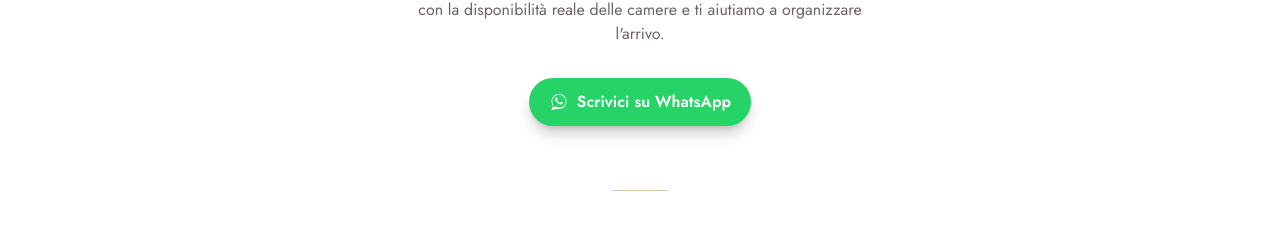
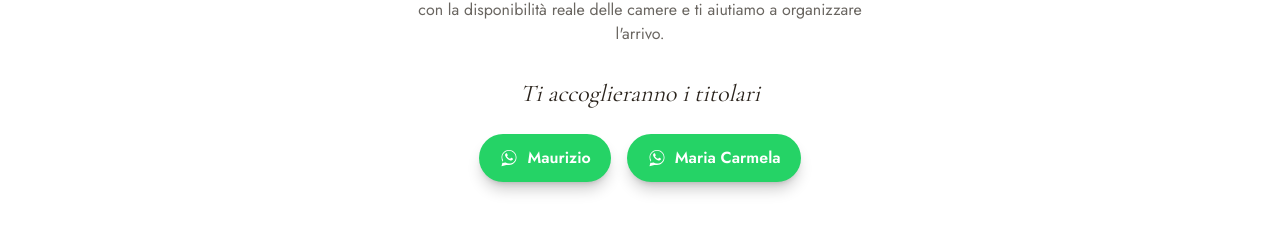
Before and after one commit to rossanorooms-prog/risvegliarsi, a Next.js app: page /contatti in a window 1280 px wide. Shown: the part 239-471 px from the top of the page. Built offline with nearby package versions, Linux system fonts and the light colour scheme.

Commit message:
Aggiunta sezione titolari in Contatti con WhatsApp dedicato per Maurizio e Maria Carmela

```diff
--- a/app/contatti/page.tsx
+++ b/app/contatti/page.tsx
@@ -1,4 +1,4 @@
-import { site } from "@/data/config";
+import { site, titolari } from "@/data/config";
 import WhatsAppButton from "@/components/WhatsAppButton";
 import type { Metadata } from "next";
 
@@ -15,8 +15,18 @@ export default function ContattiPage() {
         disponibilità reale delle camere e ti aiutiamo a organizzare l&apos;arrivo.
       </p>
 
-      <div className="mt-8 flex justify-center">
-        <WhatsAppButton fixed={false} />
+      <p className="mx-auto mt-8 font-display text-2xl italic text-inchiostro">
+        Ti accoglieranno i titolari
+      </p>
+      <div className="mt-6 flex flex-wrap items-center justify-center gap-4">
+        {titolari.map((t) => (
+          <WhatsAppButton
+            key={t.nome}
+            fixed={false}
+            numero={t.whatsappNumero}
+            label={t.nome}
+          />
+        ))}
       </div>
 
       <div className="mx-auto mt-16 h-px w-14 bg-oro/50" />
--- a/components/WhatsAppButton.tsx
+++ b/components/WhatsAppButton.tsx
@@ -4,13 +4,15 @@ export default function WhatsAppButton({
   messaggio,
   label = "Scrivici su WhatsApp",
   fixed = true,
+  numero,
 }: {
   messaggio?: string;
   label?: string;
   fixed?: boolean;
+  numero?: string;
 }) {
   const testo = encodeURIComponent(messaggio || site.whatsappMessaggioDefault);
-  const href = `https://wa.me/${site.whatsappNumero}?text=${testo}`;
+  const href = `https://wa.me/${numero || site.whatsappNumero}?text=${testo}`;
 
   return (
     <a
--- a/data/config.ts
+++ b/data/config.ts
@@ -13,6 +13,13 @@ export const site = {
   email: "info@risvegliarsi.it", // aggiorna con l'indirizzo reale
   indirizzo: "Via Mazzini 43, Longobucco (CS)",
 };
+
+export type Titolare = { nome: string; whatsappNumero: string };
+
+export const titolari: Titolare[] = [
+  { nome: "Maurizio", whatsappNumero: "393312543575" },
+  { nome: "Maria Carmela", whatsappNumero: "393331124250" },
+];
 
 export type Foto = { src: string; alt: string };
 
```
